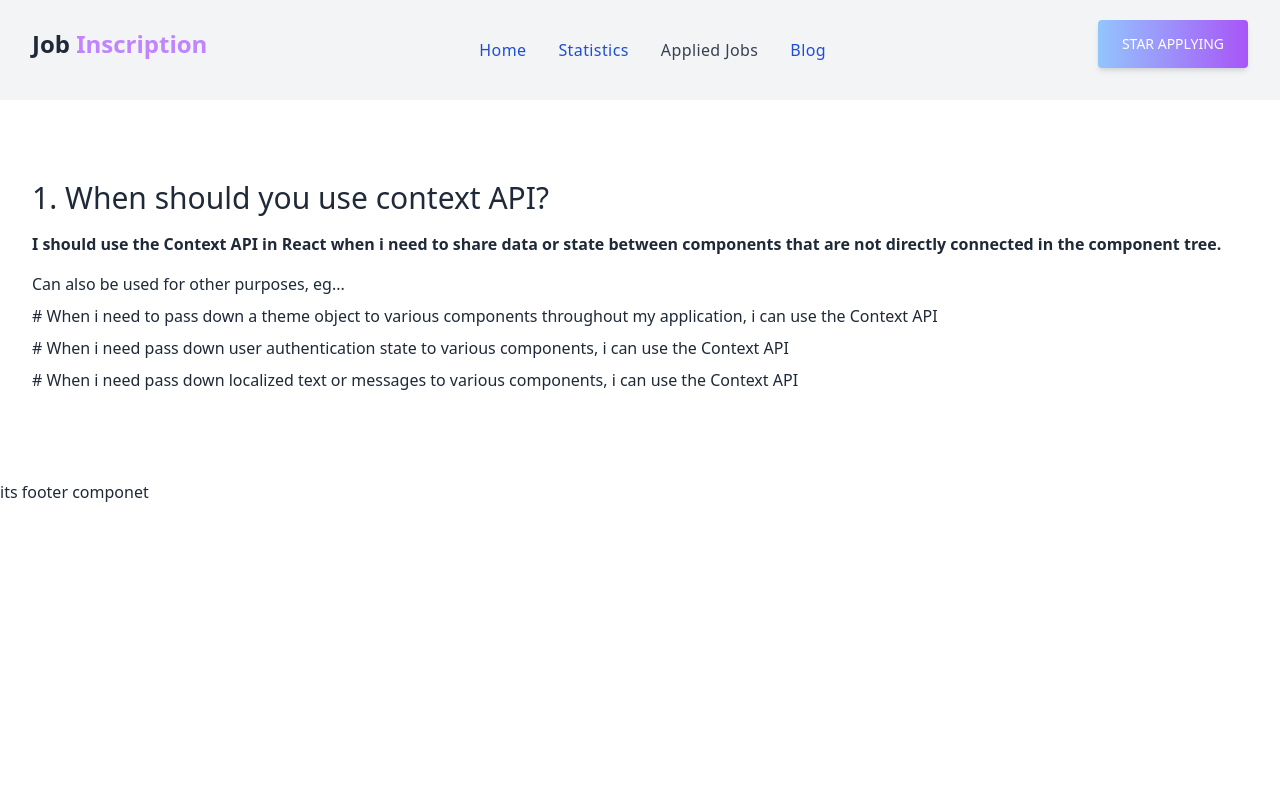
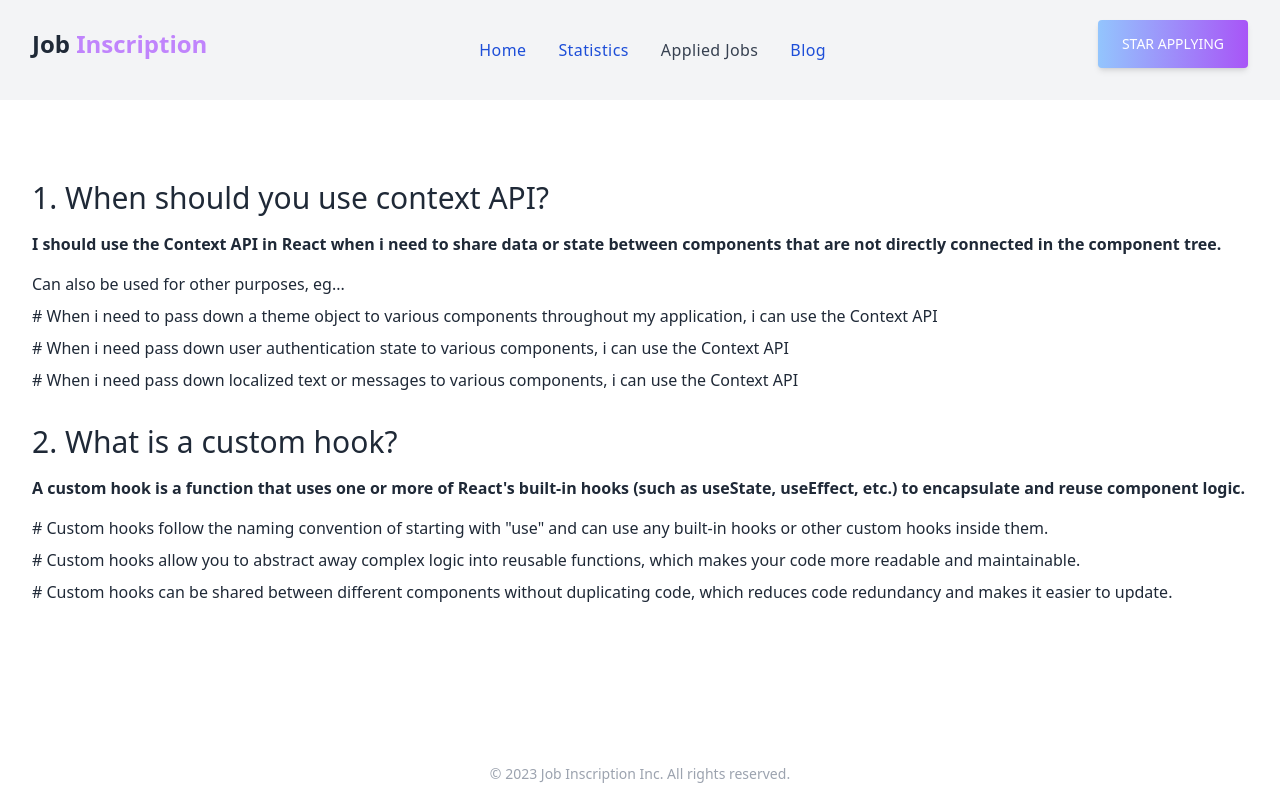
Before and after one commit to Jahidmorol/job-inscription, a React (Vite) app: page /blog in a window 1280 px wide. Built offline with nearby package versions, Linux system fonts and the light colour scheme.

Commit message:
answered the question of What is a custom hook?

```diff
--- a/index.html
+++ b/index.html
@@ -2,9 +2,9 @@
 <html lang="en">
   <head>
     <meta charset="UTF-8" />
-    <link rel="icon" type="image/svg+xml" href="/vite.svg" />
+    <link rel="icon" type="image/svg+xml" href="" />
     <meta name="viewport" content="width=device-width, initial-scale=1.0" />
-    <title>Vite + React</title>
+    <title>JOB INSCRIPTION</title>
   </head>
   <body>
     <div id="root"></div>
--- a/src/App.jsx
+++ b/src/App.jsx
@@ -1,14 +1,16 @@
-import React from 'react';
-import { Outlet } from 'react-router-dom';
-import './App.css'
-import Footer from './component/Footer';
-import Header from './component/Header';
+import React from "react";
+import { Outlet } from "react-router-dom";
+import "./App.css";
+import Footer from "./component/Footer";
+import Header from "./component/Header";
 
 const App = () => {
   return (
-    <div>
+    <div className="">
       <Header></Header>
-      <Outlet></Outlet>
+      <div className="min-h-[calc(100vh-136px)]">
+        <Outlet></Outlet>
+      </div>
       <Footer></Footer>
     </div>
   );
--- a/src/component/Blog.jsx
+++ b/src/component/Blog.jsx
@@ -3,7 +3,7 @@ import React from 'react';
 const Blog = () => {
     return (
         <div className='my-container'>
-            <div>
+            <div className='mb-8'>
                 <h2 className='text-3xl'>1. When should you use context API?</h2>
                 <h4 className="my-4 font-semibold">I should use the Context API in React when i need to share data or state between components that are not directly connected in the component tree.</h4>
                 <h5 className="mt-3">Can also be used for other purposes, eg...</h5>
@@ -11,6 +11,13 @@ const Blog = () => {
                 <p className="my-2"># When i need pass down user authentication state to various components, i can use the Context API</p>
                 <p className="my-2"># When i need pass down localized text or messages to various components, i can use the Context API </p>
             </div>
+            <div className='mb-8'>
+                <h2 className='text-3xl'>2. What is a custom hook?</h2>
+                <h4 className="my-4 font-semibold">A custom hook is a function that uses one or more of React's built-in hooks (such as useState, useEffect, etc.) to encapsulate and reuse component logic.</h4>
+                <p className="my-2"># Custom hooks follow the naming convention of starting with "use" and can use any built-in hooks or other custom hooks inside them.</p>
+                <p className="my-2"># Custom hooks allow you to abstract away complex logic into reusable functions, which makes your code more readable and maintainable.</p>
+                <p className="my-2"># Custom hooks can be shared between different components without duplicating code, which reduces code redundancy and makes it easier to update.</p>
+            </div>
         </div>
     );
 };
--- a/src/component/Footer.jsx
+++ b/src/component/Footer.jsx
@@ -1,11 +1,13 @@
-import React from 'react';
+import React from "react";
 
 const Footer = () => {
-    return (
-        <div>
-            <h2>its footer componet</h2>
-        </div>
-    );
+  return (
+    <footer className="px-4 divide-y  text-gray-800 bottom-0 left-0 right-0">
+      <div className="pb-6 text-sm text-center text-gray-400">
+        © 2023 Job Inscription Inc. All rights reserved.
+      </div>
+    </footer>
+  );
 };
 
 export default Footer;
```
Also changed, not shown: 1 other file (tests, documents, lock files or other folders).
